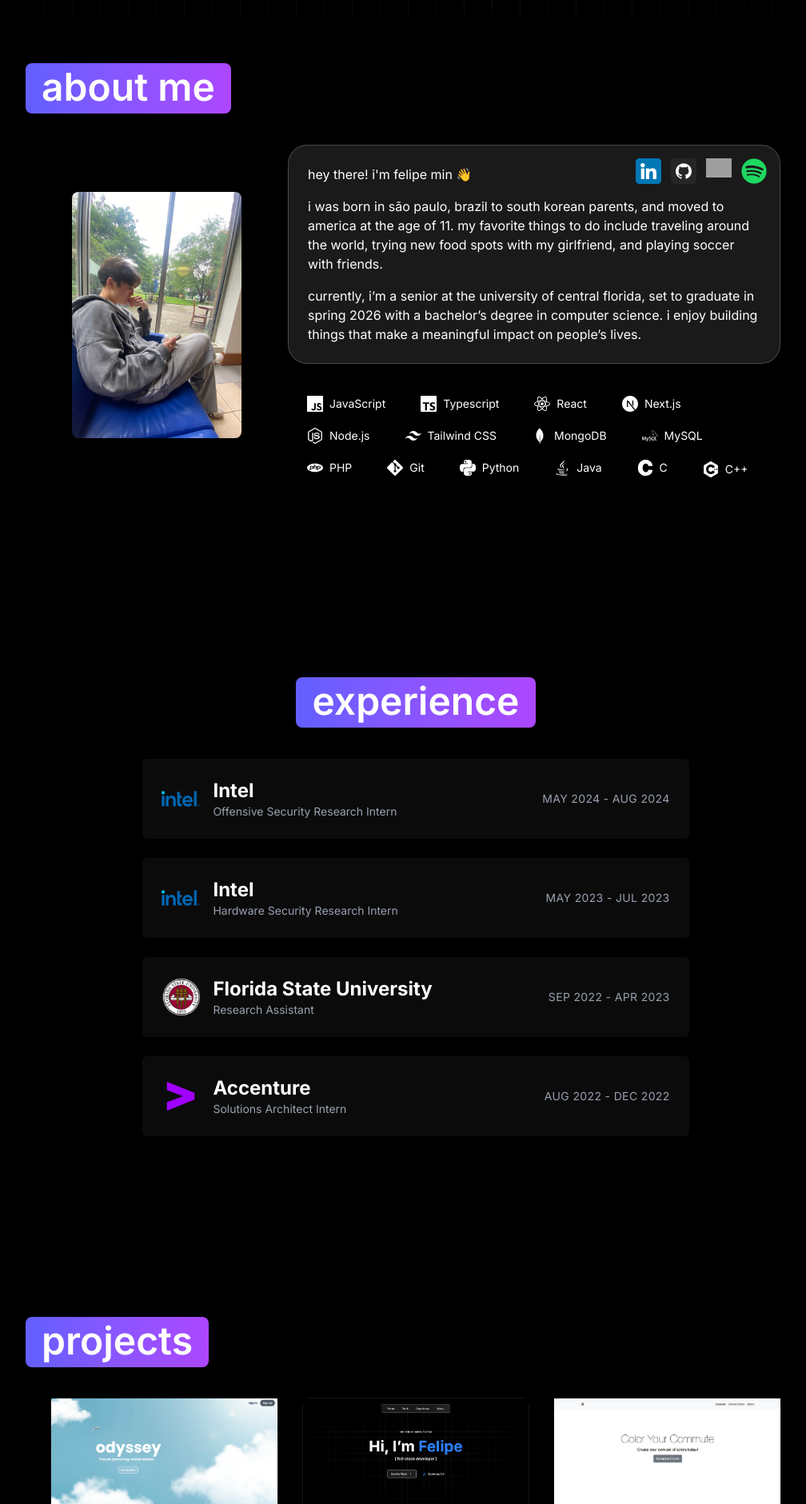
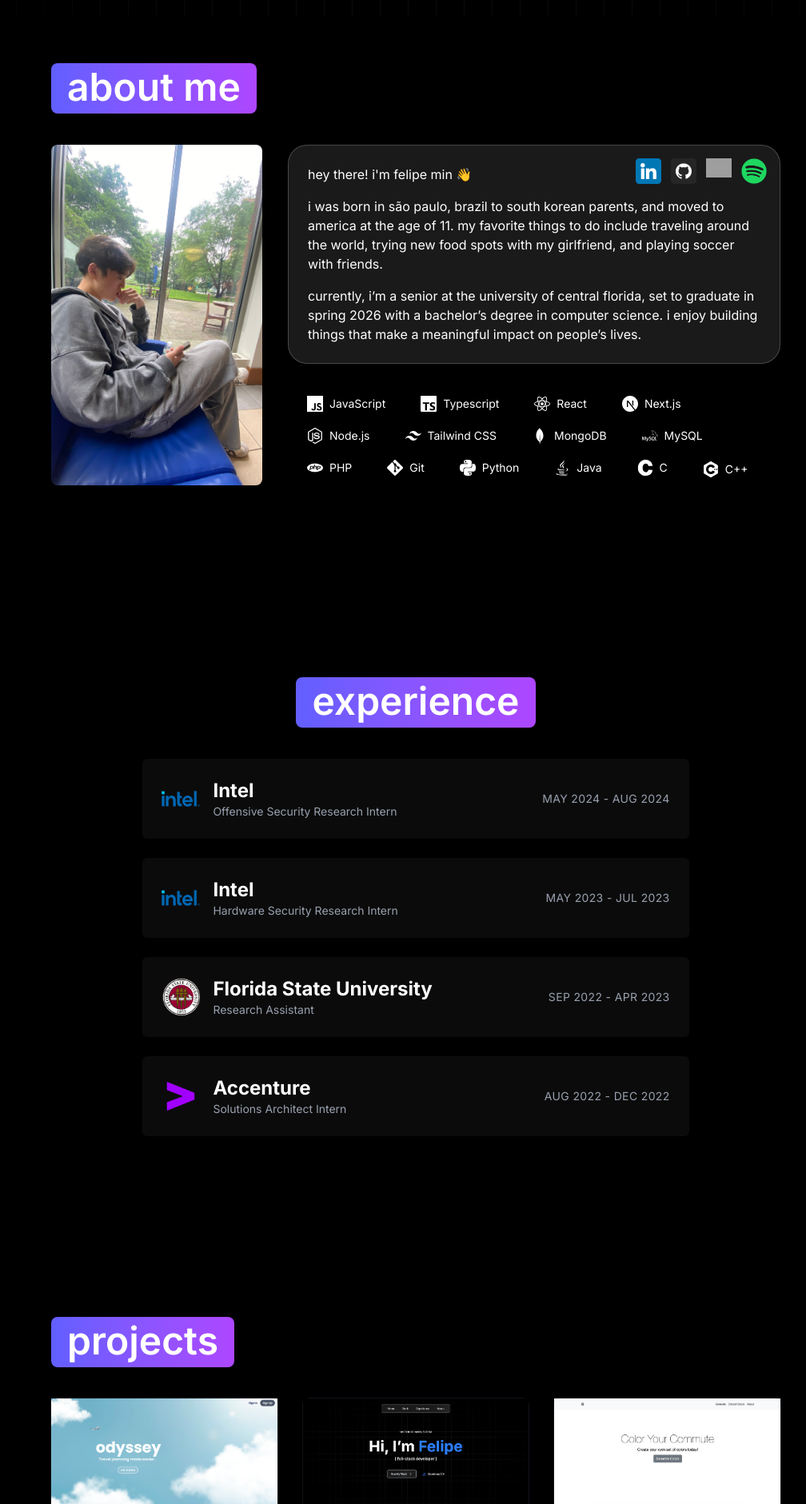
Before and after one commit to xxfmin/personal-portfolio, a Next.js app: page / in a window 1280 px wide. Shown: the part 779-2660 px from the top of the page at 80% size, without its empty margins (120-1128 px from the left). Built offline with nearby package versions, Linux system fonts and the light colour scheme; grey boxes are pictures that could not be loaded.

Commit message:
fixed spacing/styling

```diff
--- a/components/About.tsx
+++ b/components/About.tsx
@@ -16,25 +16,25 @@ const About = () => {
     <section id="about" className="bg-black">
       <div className="min-h-screen w-full py-16 px-8 sm:px-38">
         {/* title */}
-        <p className="text-5xl font-semibold pb-12">
+        <p className="text-5xl font-semibold pb-12 ml-8">
           <Highlight>about me</Highlight>
         </p>
 
-        <div className="flex flex-col items-center justify-center gap-8 px-8 sm:flex-row">
-          {/* headshot*/}
-          <div className="w-full flex justify-center sm:w-[30%]">
+        <div className="flex flex-col sm:flex-row items-center sm:items-stretch justify-center gap-8 px-8">
+          {/* headshot */}
+          <div className="w-full sm:w-[30%] flex justify-center">
             <Image
               src="/img/about/headshot.jpg"
               alt="Felipe Min headshot"
               width={400}
               height={400}
               quality={90}
-              style={{ width: "80%", height: "auto" }}
-              className="rounded-lg shadow-lg"
+              style={{ width: "auto", height: "100%" }}
+              className="rounded-lg shadow-lg object-cover"
             />
           </div>
 
-          {/* info content*/}
+          {/* info content */}
           <div className="w-full sm:w-[70%]">
             <div
               className="
@@ -70,7 +70,7 @@ const About = () => {
                   target="_blank"
                   rel="noopener noreferrer"
                 >
-                  <Image src={email} alt="email" width={32} height={32} />
+                  <Image src={email} alt="Email" width={32} height={32} />
                 </a>
                 <a
                   href="https://open.spotify.com/user/felipemin?si=16224d0bc3f14c2e"
@@ -104,14 +104,7 @@ const About = () => {
               {techStack.map((tech: TechItem) => (
                 <div
                   key={tech.name}
-                  className="
-                    flex
-                    items-center
-                    space-x-2
-                    px-4
-                    py-2
-                    rounded-full
-                  "
+                  className="flex items-center space-x-2 px-4 py-2 rounded-full"
                 >
                   <div
                     className="w-5 h-5 bg-white flex-shrink-0"
--- a/components/Projects.tsx
+++ b/components/Projects.tsx
@@ -1,4 +1,3 @@
-// Projects.tsx
 import React from "react";
 import { Highlight } from "./ui/Highlight";
 import { projects } from "@/data";
@@ -18,14 +17,14 @@ const Projects = () => {
         bg-black
       "
     >
-      <p className="text-5xl font-semibold pb-12">
+      {/* title (moved right to line up with project grid) */}
+      <p className="text-5xl font-semibold pb-12 ml-8">
         <Highlight>projects</Highlight>
       </p>
 
       {/* projects grid */}
       <div className="w-full flex justify-center">
         <div className="w-full px-8">
-          {" "}
           <div className="grid grid-cols-1 md:grid-cols-2 lg:grid-cols-3 gap-8">
             {projects.map((proj) => (
               <ProjectCard key={proj.title} {...proj} />
```
